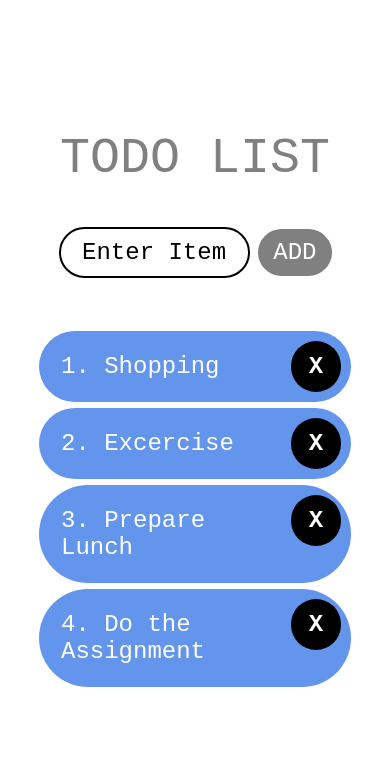
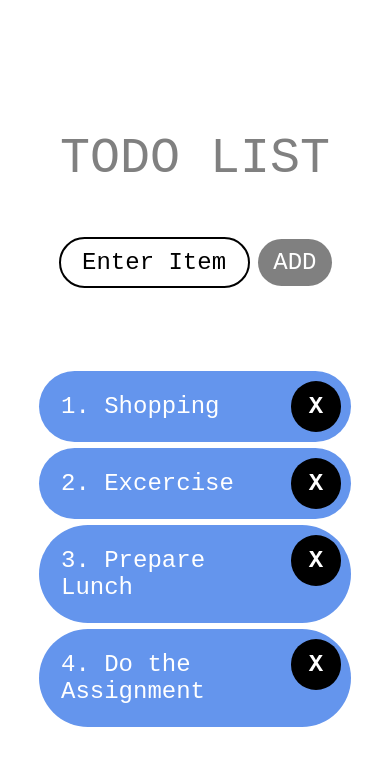
Before and after one commit to Haris-Ali/ReactNativeProject, a React Native app: screen / in a window 390 px wide. Shown: the top 766 px of the page. Built offline with nearby package versions, Linux system fonts and the light colour scheme.

Commit message:
Adjusted paddings

```diff
--- a/App.js
+++ b/App.js
@@ -1,5 +1,7 @@
 import React, { useState } from 'react';
-import { StyleSheet, Text, View, TextInput, ScrollView, TouchableOpacity, Alert, Keyboard } from 'react-native';
+import {
+  StyleSheet, Text, View, TextInput, ScrollView, TouchableOpacity, Alert, Keyboard, TouchableWithoutFeedback
+} from 'react-native';
 import CustomButton from './components/ButtonComponent';
 import { todoItems } from './constants/onrenderitems';
 
@@ -75,6 +77,9 @@ export default function App() {
   )
 
   return (
+    <TouchableWithoutFeedback onPress={() => {
+      Keyboard.dismiss()
+    }} >
       <View style={styles.container}>
         <Text style={styles.titleText}>TODO LIST</Text>
         <View style={styles.inputCont}>
@@ -96,6 +101,7 @@ export default function App() {
         </View>
         {getList.length <= 0 ? displayEmptyView : displayScrollView }
       </View>
+    </TouchableWithoutFeedback>
   );
 }
 
@@ -118,7 +124,7 @@ const styles = StyleSheet.create({
     width: '70%',
     justifyContent: "space-between",
     alignItems: "center",
-    paddingTop: 40,
+    paddingTop: 50,
   },
 
   textInput: {
@@ -134,7 +140,7 @@ const styles = StyleSheet.create({
 
   list: {
     width: '100%',
-    paddingTop: 50,
+    paddingTop: 80,
   },
 
   listItems: {
```
Lines whose indentation alone changed are shown as unchanged.
